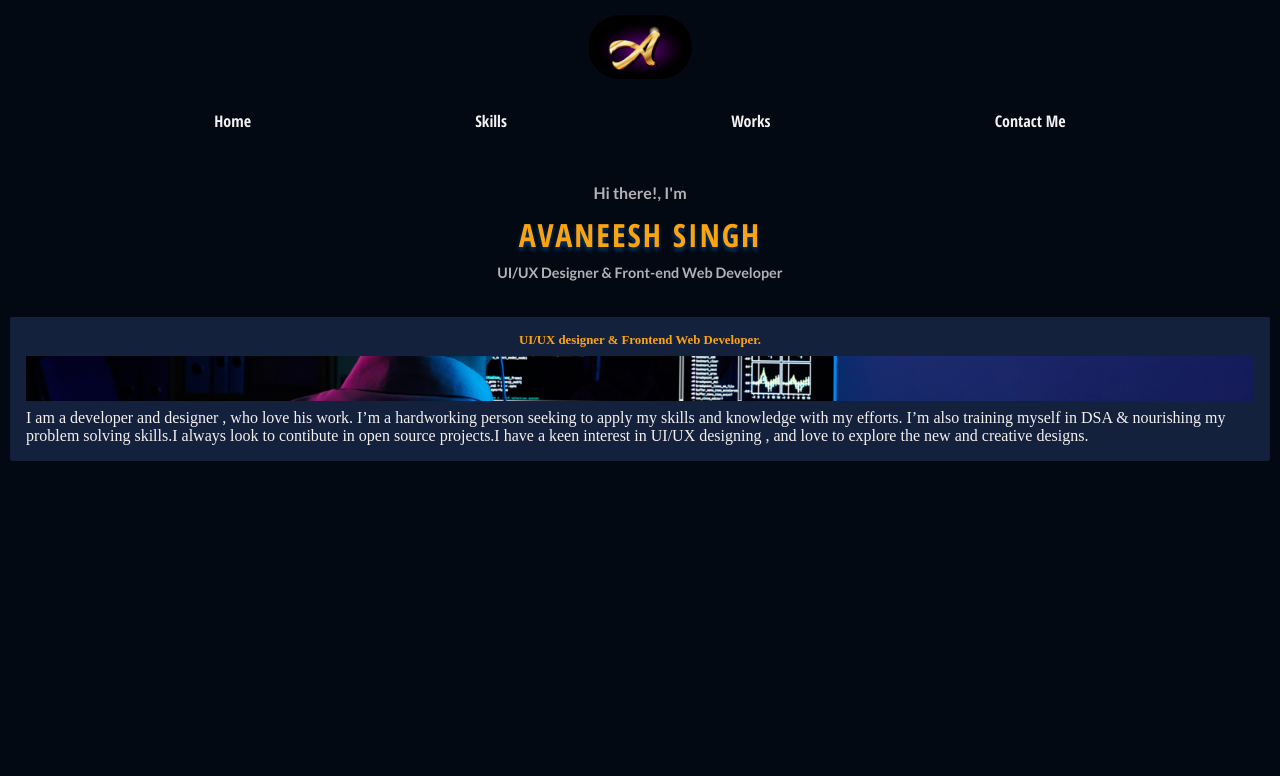
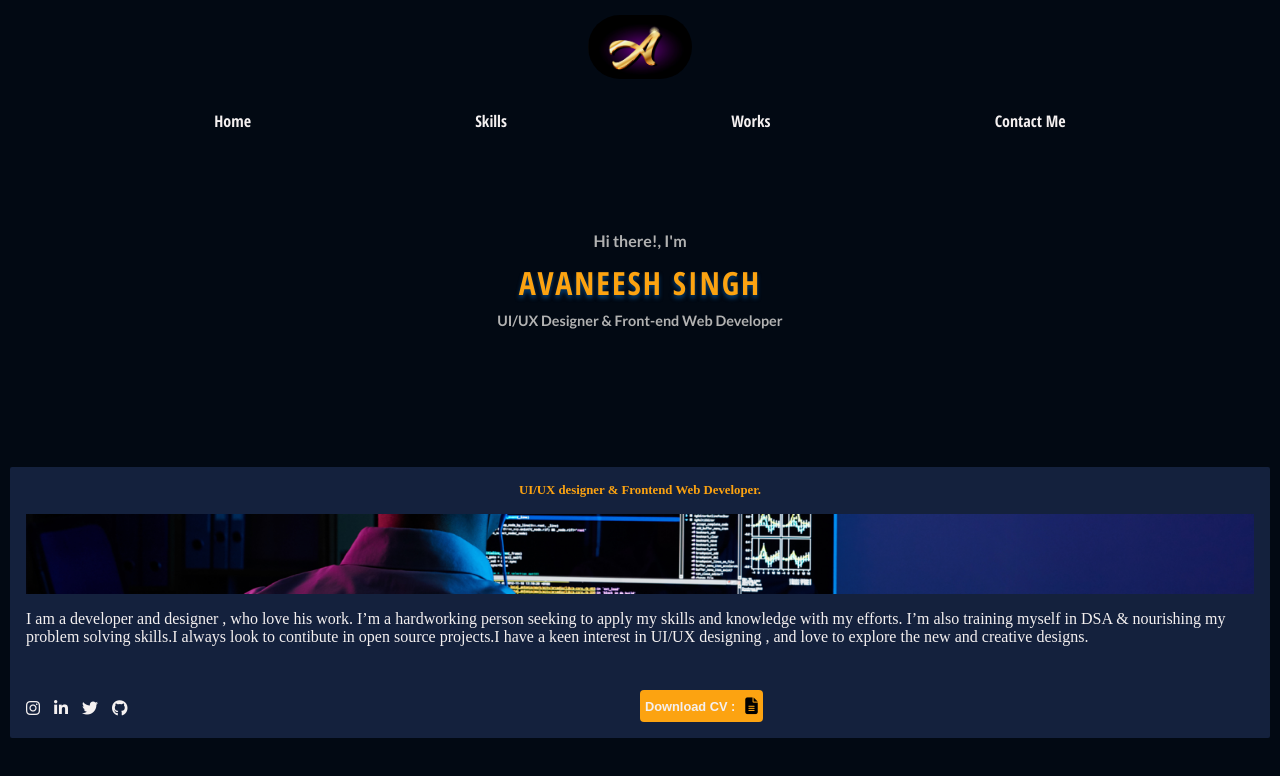
Before and after one commit to avi-11/Discord-clone, a plain HTML site: page index.html in a window 1280 px wide. Drawn offline with Linux system fonts and the light colour scheme.

Commit message:
--about done--

```diff
--- a/index.html
+++ b/index.html
@@ -41,6 +41,18 @@
             <div class="knowMe">
                 <p class="Me">I am a developer and designer , who love his work. I’m a hardworking person seeking to apply my skills and knowledge with my efforts. I’m also training myself in DSA & nourishing my problem solving skills.I always look to contibute in open source projects.I have a keen interest in UI/UX designing , and love to explore the new and creative designs. </p>
             </div>
+            <div class="CV">
+                <button class="resume">
+                    <h3>Download CV : </h3>
+                    <i class="fa fa-file-alt fa-lg"></i>
+                </button>
+            </div>
+            <div class="social">
+                <i class="fa fa-instagram"></i>
+                <i class="fab fa-linkedin-in"></i>
+                <i class="fa fa-twitter"></i>
+                <i class="fa fa-github"></i>
+            </div>
         </section>
     </article>
 
--- a/style.css
+++ b/style.css
@@ -14,7 +14,7 @@ body{
     grid-template-rows: 1.5fr 1fr;
     display: grid;
     grid-gap: 0.7rem;
-    margin-bottom: 2rem;
+    margin-bottom: 5rem;
 }
 
 .logo{
@@ -60,6 +60,7 @@ body{
     display: grid;
     grid-template-rows: 0.5fr 1fr 1fr;
     grid-gap: 0.5rem;
+    margin-bottom: 7rem;
 }
 
 .hi{
@@ -93,15 +94,15 @@ body{
 
 .info{
     display: grid;
-    grid-template-columns: 0fr 1fr 0fr;
-    grid-template-rows: 0.3fr 2.5fr 2fr;
+    grid-template-columns: 0fr 1fr 1fr;
+    grid-template-rows: 0.2fr 2.5fr 2fr 0.4fr;
     padding: 1rem;
-    grid-row-gap: 0.5rem;
+    grid-row-gap: 1rem;
 }
 
 .head{
     grid-row: 1/2;
-    grid-column: 2/3;
+    grid-column: 1/4;
 }
 
 .head h3{
@@ -111,16 +112,52 @@ body{
 }
 
 .img{
-    grid-column: 2/3;
+    grid-column: 1/4;
     grid-row: 2/3;
     background: url('myp.png') no-repeat center center/cover;
 }
 
 .knowMe{
     grid-row: 3/4;
-    grid-column: 2/3;
+    grid-column: 1/4;
 }
 
 .Me{
     color: #f4f0f0;
 }
+
+.social{
+    grid-row: 4/5;
+    grid-column: 2/3;
+    padding-top: 10px;
+}
+
+.social i{
+    color: #f5f1f1;
+    padding: 0px 10px 0px 0px;
+}
+
+.CV{
+    grid-row: 4/5;
+    grid-column: 3/4;
+}
+
+.resume{
+    background-color: #fca311;
+    display: flex;
+    height: 2rem;
+    line-height: 2.1rem;
+    border-radius: 4px;
+    border: none;
+}
+
+.resume h3{
+    font-size: 0.8rem;
+    padding: 0px 0px 0px 5px;
+    color: #f4f0f0;
+}
+
+.resume i{
+    line-height: 2rem;
+    padding: 0px 5px 0px 10px;
+}
```
